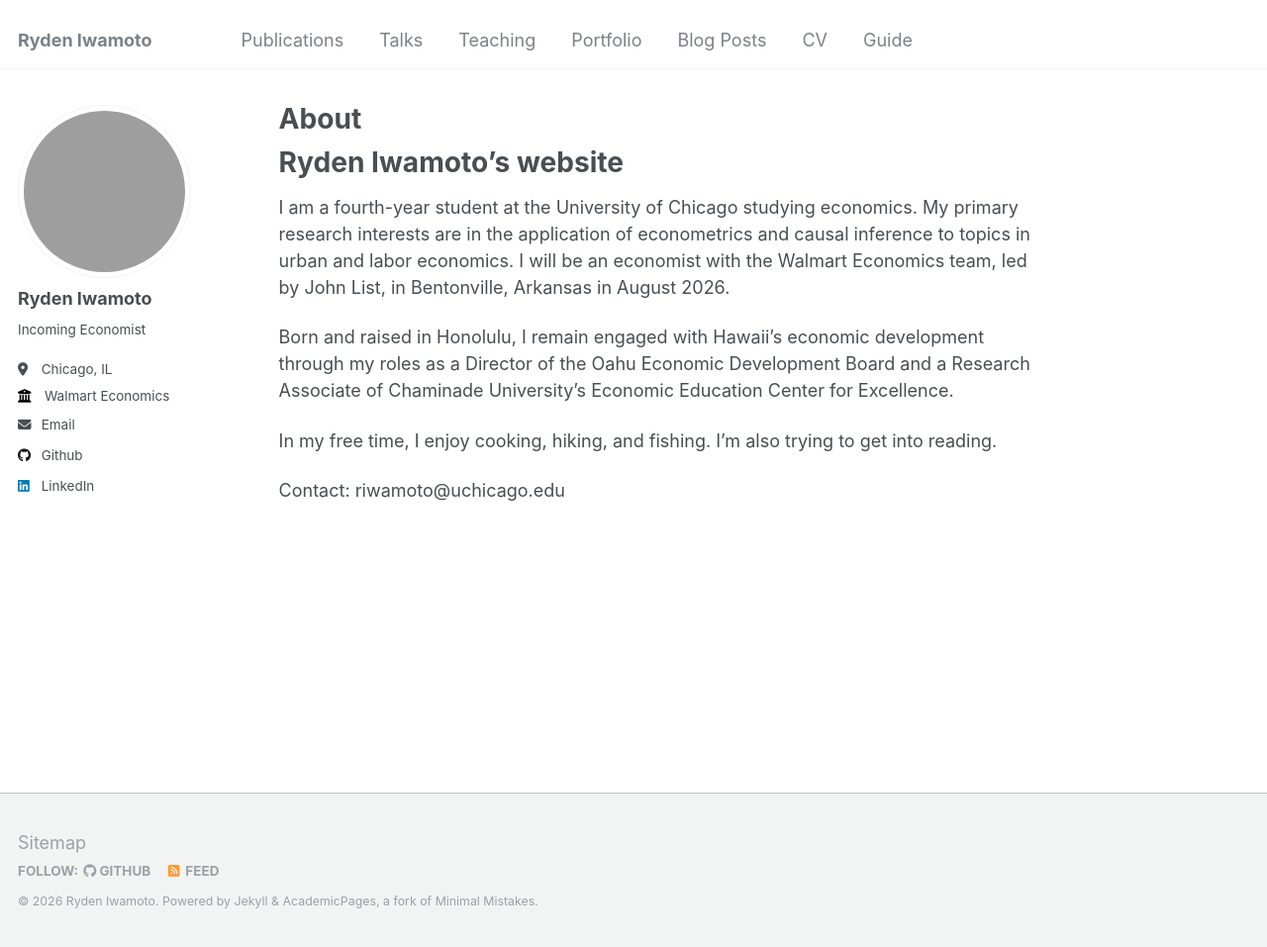
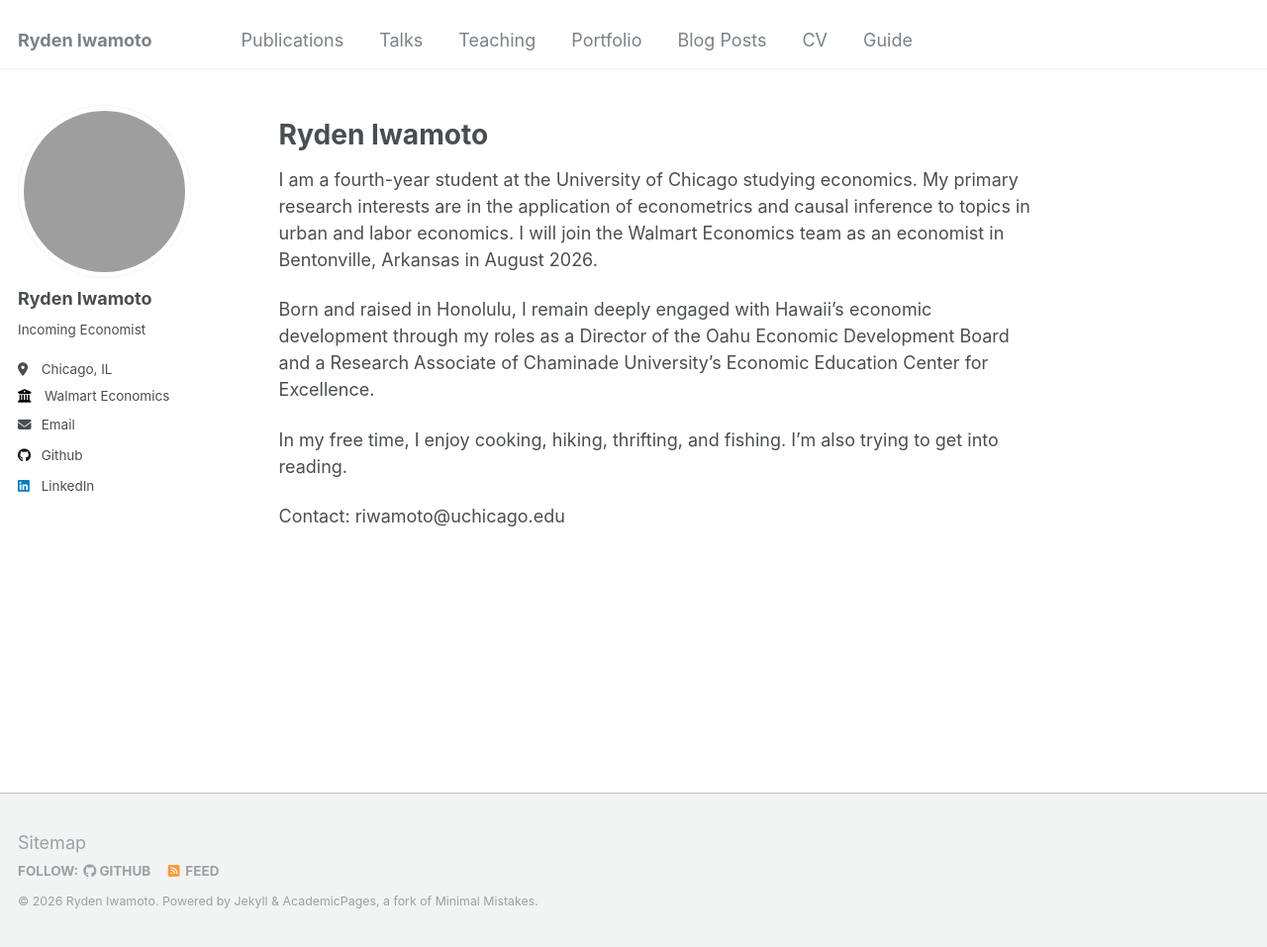
Before and after one commit to rydeniwamoto/rydeniwamoto.github.io, a Jekyll site: the page built from _pages/about.md, in a window 1280 px wide and 957 px high. Shown: the whole window at 99% size. Built offline with Jekyll 4.4.1, drawn with Linux system fonts in a browser that asks for light colours.

Commit message:
Refine landing page copy

```diff
--- a/_pages/about.md
+++ b/_pages/about.md
@@ -1,24 +1,24 @@
 ---
 permalink: /
-title: "About"
+title: ""
 author_profile: true
 redirect_from:
   - /about/
   - /about.html
 ---
 
-# Ryden Iwamoto's website
+# Ryden Iwamoto
 
 I am a fourth-year student at the University of Chicago studying economics.
 My primary research interests are in the application of econometrics and causal inference
-to topics in urban and labor economics. I will be an economist with the Walmart Economics
-team, led by John List, in Bentonville, Arkansas in August 2026.
+to topics in urban and labor economics. I will join the Walmart Economics team
+as an economist in Bentonville, Arkansas in August 2026.
 
-Born and raised in Honolulu, I remain engaged with Hawaii's economic development
+Born and raised in Honolulu, I remain deeply engaged with Hawaii's economic development
 through my roles as a Director of the Oahu Economic Development Board and a Research
 Associate of Chaminade University's Economic Education Center for Excellence.
 
-In my free time, I enjoy cooking, hiking, and fishing. I'm also trying to get into
+In my free time, I enjoy cooking, hiking, thrifting, and fishing. I'm also trying to get into
 reading.
 
 Contact: riwamoto@uchicago.edu
```
